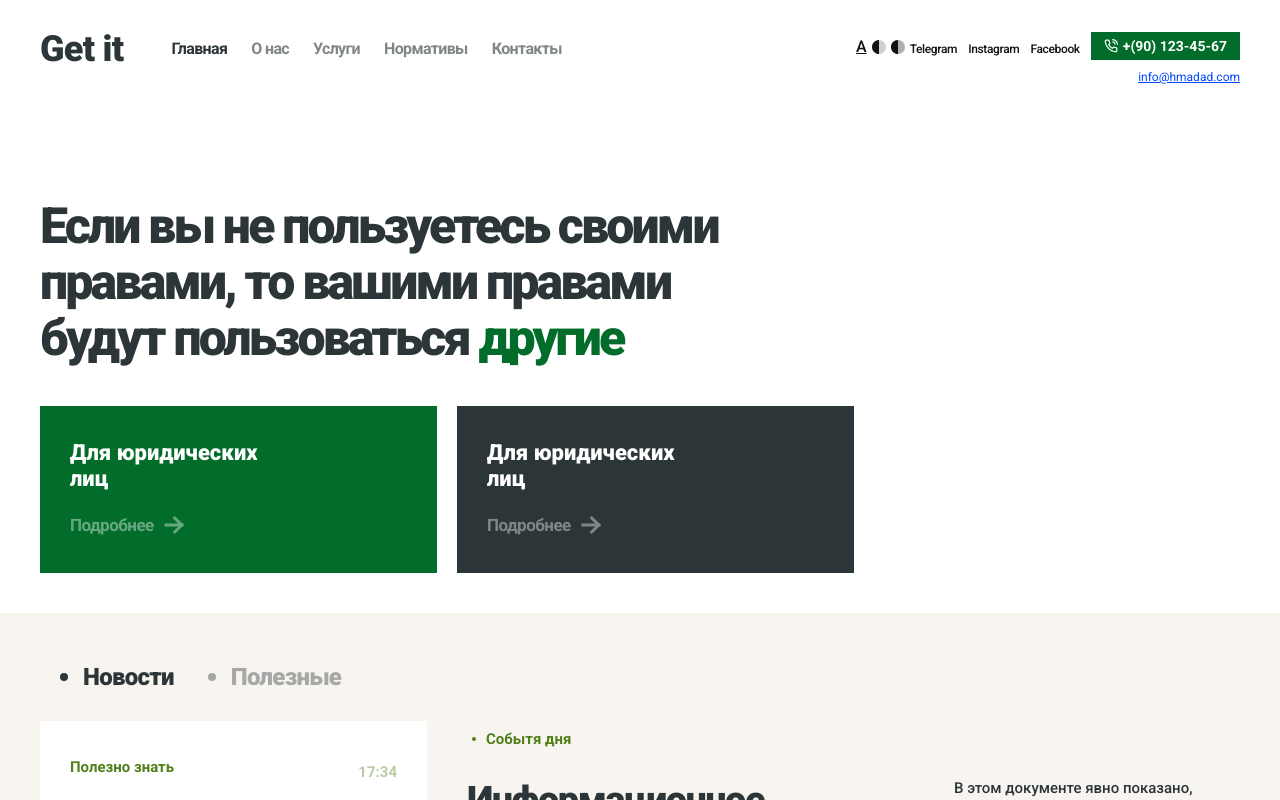
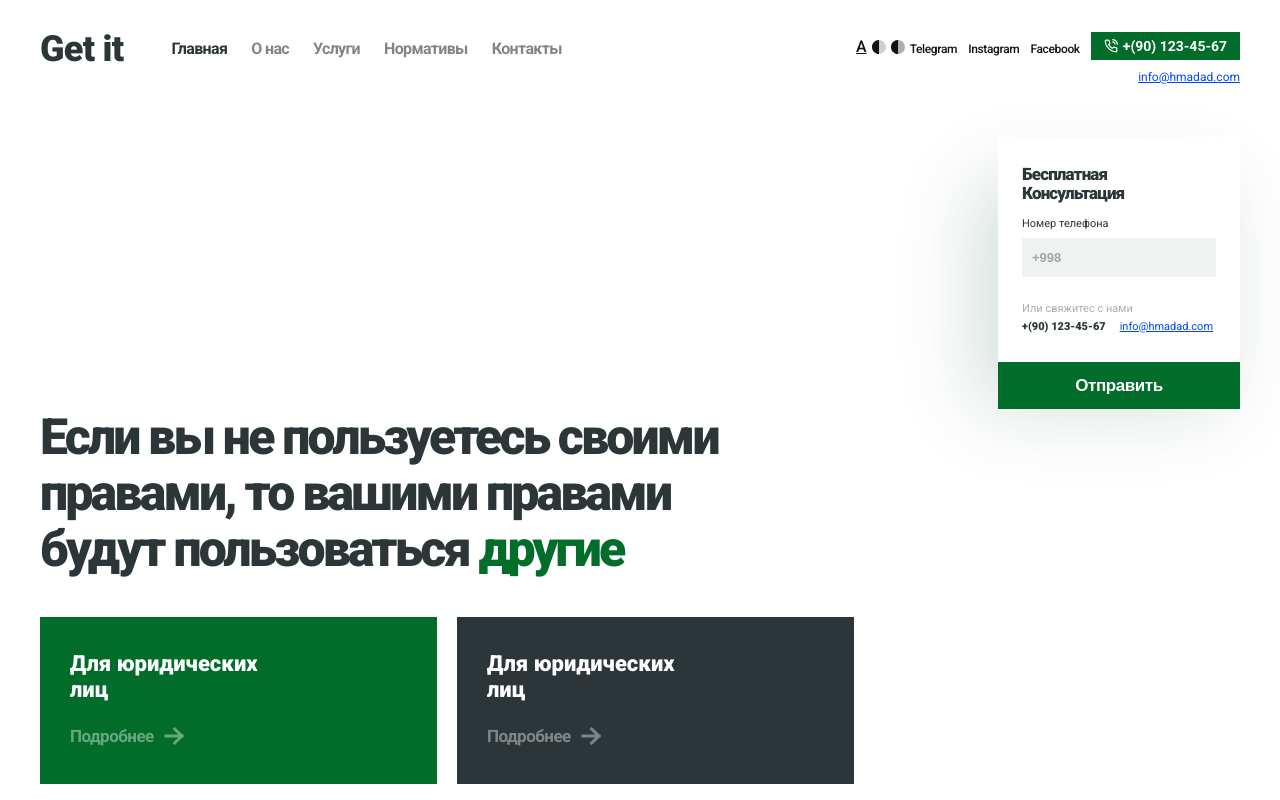
Before and after one commit to Pheonix999777/Advokatura, a Next.js app: page / in a window 1280 px wide. Shown: the top 800 px of the page. Built offline with nearby package versions, Linux system fonts and the light colour scheme.

Commit message:
change add modal hero

```diff
--- a/src/app/Modules/Hero/Hero.jsx
+++ b/src/app/Modules/Hero/Hero.jsx
@@ -6,7 +6,29 @@ export default function Hero() {
   return (
     <section className="hero">
       <Container>
-        <div className="hero__main">
+        <div className="hero__modal">
+          <div className="hero__modal-box">
+            <span className="hero__modal-title">
+              Бесплатная <br /> Консультация
+            </span>
+            <p className="hero__modal-text">Номер телефона</p>
+            <input
+              className="hero__inp"
+              type="number"
+              name="number"
+              placeholder="+998"
+            />
+            <p className="modal__contact-info">Или свяжитес с нами</p>
+            <a className="modal__contact-link" href="">
+              +(90) 123-45-67
+            </a>
+            <a className="modal__contact-link" href="">
+              info@hmadad.com
+            </a>
+          </div>
+          <button className="modal__contact-btn">Отправить</button>
+        </div>
+
         <h1 className="hero__titile">
           Если вы не пользуетесь своими правами, то вашими правами будут
           пользоваться <span style={{ color: "#026D2A" }}>другие</span>
@@ -31,7 +53,6 @@ export default function Hero() {
             </a>
           </div>
         </div>
-        </div>
       </Container>
     </section>
   );
--- a/src/app/Modules/Hero/style.scss
+++ b/src/app/Modules/Hero/style.scss
@@ -1,11 +1,82 @@
 .hero {
-  padding-bottom: 40px;
+  padding: 40px 0;
 }
 
-.hero__main {
-  display: flex;
-  flex-direction: column;
-  height: calc(45vw - 100px);
+.hero__modal {
+  max-width: 242px;
+  margin-left: auto;
+}
+
+.hero__modal-box {
+  background: #fff;
+  padding: 28px 24px;
+  box-shadow: -20px 44px 74px 0px rgba(15, 81, 40, 0.19);
+}
+
+.hero__modal-title {
+  color: #2c3639;
+  font-size: 17px;
+  font-weight: 800;
+  line-height: 19px;
+  letter-spacing: -0.85px;
+}
+
+.hero__modal-text {
+  color: #2c3639;
+  font-size: 11px;
+  font-weight: 400;
+  margin-top: 14px;
+  margin-bottom: 8px;
+}
+
+.hero__inp {
+  width: 100%;
+  padding: 12px 10px;
+  background: rgba(44, 54, 57, 0.07);
+  color: #2c3639;
+  outline: none;
+  border: none;
+}
+
+.hero__inp::placeholder {
+  color: #2c3639;
+  font-size: 13px;
+  font-weight: 700;
+  opacity: 0.4;
+}
+
+.modal__contact-info {
+  color: #2c3639;
+  font-size: 11px;
+  font-weight: 400;
+  opacity: 0.4;
+  margin-top: 25px;
+  margin-bottom: 4pxa;
+}
+
+.modal__contact-link {
+  color: #2c3639;
+  font-size: 11px;
+  font-weight: 900;
+  text-decoration: none;
+  &:last-child {
+    color: #0047ff;
+    text-decoration-line: underline;
+    font-weight: 400;
+    margin-left: 14px;
+  }
+}
+
+.modal__contact-btn {
+  width: 100%;
+  padding: 14px 0;
+  background: #026d2a;
+  border: none;
+  color: #fff;
+  font-size: 17px;
+  font-weight: 700;
+  line-height: 19px;
+  letter-spacing: -0.45px;
 }
 
 .hero__titile {
```
Lines whose indentation alone changed are shown as unchanged.
